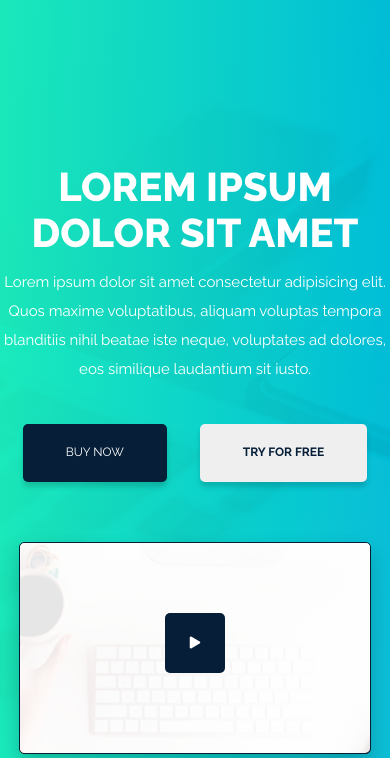
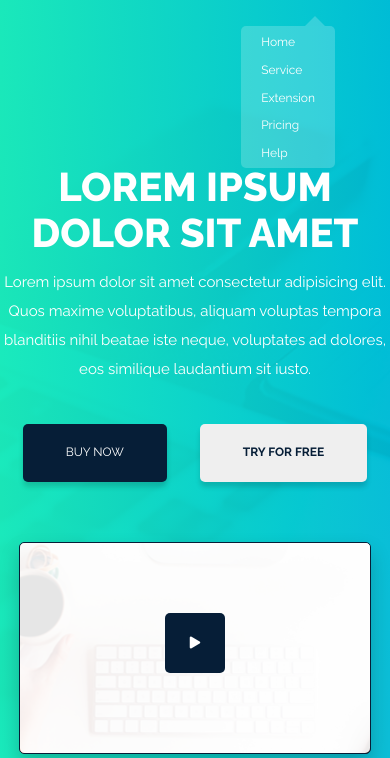
Before and after one commit to H3licoptero/dart-project, a website: page src/index.html in a window 390 px wide. Both pictures are taken after a click on the element 370 px from the left and 67 px from the top of the page. Shown: the part 86-844 px from the top of the page. Drawn offline with Linux system fonts and the light colour scheme; files whose address does not match are found by name.

Commit message:
add some animation

```diff
--- a/src/sass/_media.sass
+++ b/src/sass/_media.sass
@@ -242,14 +242,39 @@
       display: flex
       height: 30px
       width: 40px
+    // &__nav
+    //   position: relative
   .nav
     &__list
-      display: none
+      position: absolute
+      opacity: 0
+      // display: none
+      height: 0
+      visibility: hidden
       flex-direction: column
-      border: 1px solid $light
       border-radius: 5px
-      padding: 7px 15px
+      padding: 10px 20px
       background-color: rgba($light, 0.2)
+      top: 100px
+      right: 55px
+      transition: all 0.6s ease
+    &__list--active
+      opacity: 1
+      height: 122px
+      visibility: visible
+      // display: block
+      transition: all 0.6s ease
+    &__list::before
+      position: absolute
+      content: ""
+      top: 10px
+      width: 0
+      height: 0
+      border: 10px solid transparent
+      border-bottom-color: $light
+      top: calc( 50% - 91px )
+      right: 10px
+      opacity: 0.2
     &__item
       margin-left: 0
       margin-bottom: 14px
--- a/src/script/main.js
+++ b/src/script/main.js
@@ -181,7 +181,8 @@ document.addEventListener("DOMContentLoaded", () => {
     let line = document.querySelector(".nav__burger-firstLine"),
       lineSecond = document.querySelector(".nav__burger-secondLine"),
       lineThird = document.querySelector(".nav__burger-thirdLine"),
-      burger = document.querySelector(".header__burger");
+      burger = document.querySelector(".header__burger"),
+      navList = document.querySelector(".nav__list");
 
       burger.addEventListener('click', (event) => {
         let target = event.target;
@@ -189,6 +190,7 @@ document.addEventListener("DOMContentLoaded", () => {
           lineSecond.classList.toggle('second');
           line.classList.toggle('first');
           lineThird.classList.toggle('third');
+          navList.classList.toggle('nav__list--active');
         }
         line.style.transition = 'transform 0.3s ease'
         lineSecond.style.transition = "transform 0.3s ease";
```
Also changed, not shown: src/style/style.css, 1 other file.
